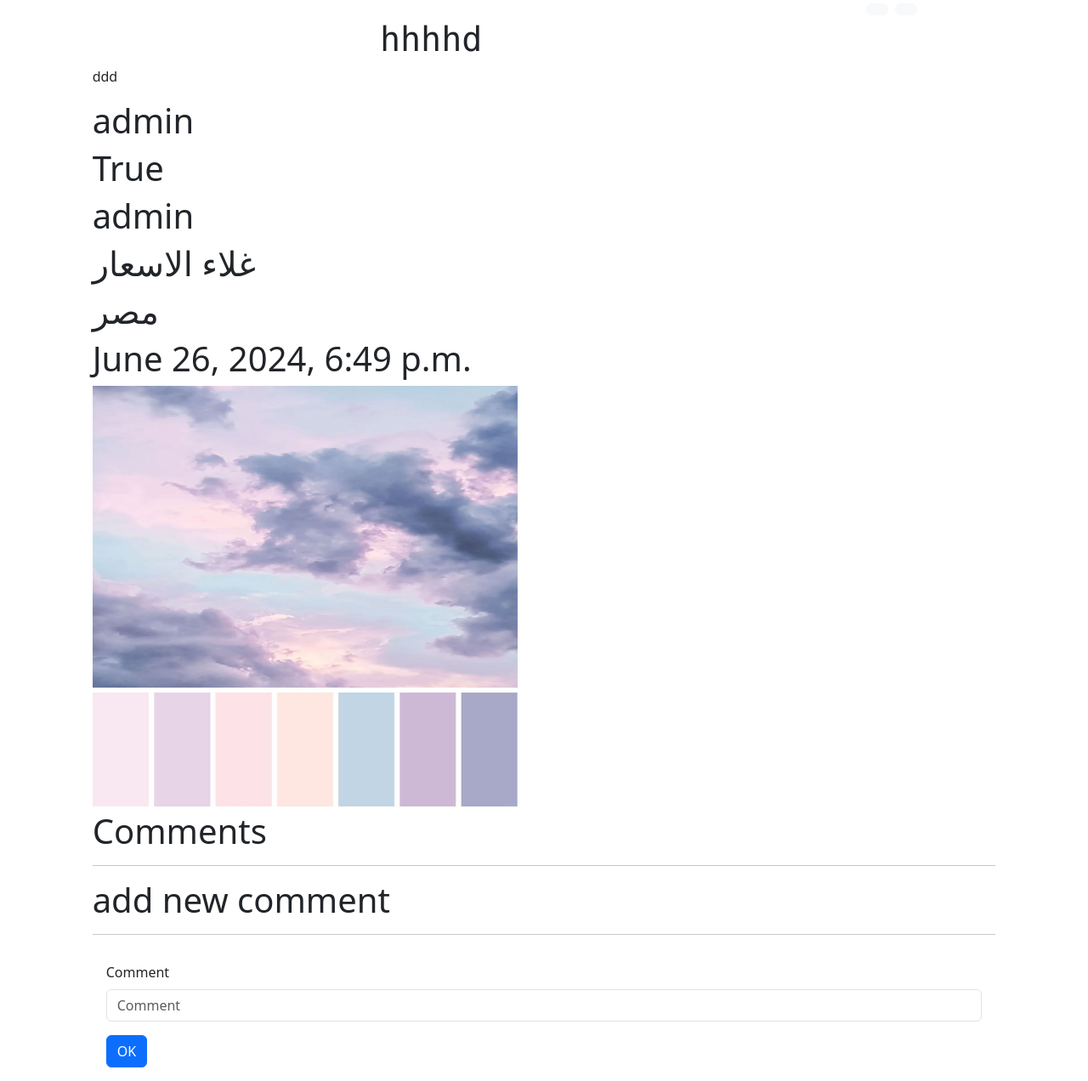
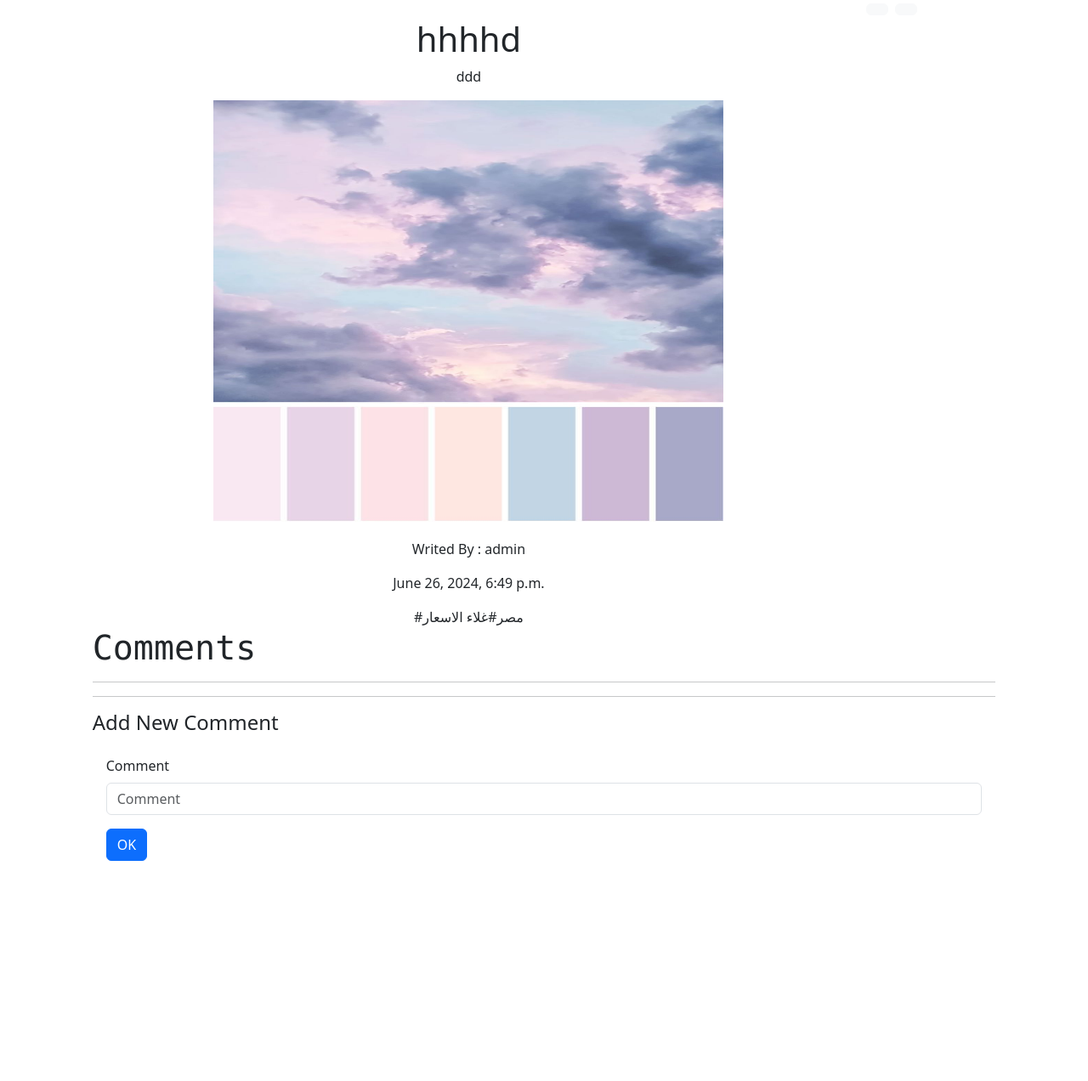
Before and after one commit to mohmagdy214/WonderBlog, a Django app: page /DJblog/4 in a window 1280 px wide. Shown: the part 56-1328 px from the top of the page at 85% size. After the commit the page ends 1069 px from the top, so only its background shows below. Run offline with Django 5.2, Linux system fonts and the light colour scheme; data comes from the database, SQL or seed files in the repository; both versions use the stored data as it was after the commit; parts of the project's set-up code (start-up, migrations or seed data) failed here and were passed over; some libraries are stand-ins or nearby versions.

Commit message:
add edit and delete to comment and make the page of post_detail with bootstrap and icons by fontawesome ... finish the site except redirect to post_id after edit or delete comment of post

```diff
--- a/DJblog/templates/post_detail.html
+++ b/DJblog/templates/post_detail.html
@@ -27,39 +27,39 @@
             <a href='/DJblog/{{post.id}}/edit' class="btn btn-light m-1"><i class="fa-solid fa-pen"></i></a>
             <a href='/DJblog/{{post.id}}/delete' class="btn btn-light m-1 " ><i class="fa-solid fa-trash"></i></a>
         </div>
-  <div class='col-lg-9'>
-    <h1 class="d-flex justify-content-center font-monospace ">{{post.title}}</h1>
-    <p>{{post.content}}</p>
-    <h1>{{post.writer}}</h1>
-    <h1>{{post.drafted}}</h1>
-    <h1>{{post.writer}}</h1>
+  <div class='col-lg-10'>
+    <h1 class="d-flex justify-content-center">{{post.title}}</h1>
+    <p class="d-flex justify-content-center">{{post.content}}</p>
+    <div class="d-flex justify-content-center">
+      <img  src="{{post.image.url}}" enctype='multipart/form-data' style="width: 600px;height:500px;">
+    </div>
+    <p class="d-flex justify-content-center mt-3">Writed By : {{post.writer}}</p>
+    <p class="d-flex justify-content-center">{{post.created_at}}</p>
+    <div class="d-flex justify-content-center">
     {% for tag in post.tags.all %}
-        <h1>{{tag}}</h1>
+        <span >#{{tag}}</span>
     {% endfor %}
-    <h1>{{post.created_at}}</h1>
-
-        <img src="{{post.image.url}}" enctype='multipart/form-data' style="width: 500px;height:500px;">
+  </div>
 </div>
-        <h1>Comments</h1>
+        <h1 class="d-flex justify-content-start font-monospace">Comments</h1>
         <hr>
         <ul>
         {% for comment in post_comments %}
             <li>
-                <h4>{{comment.comment}}</h4>
+                <p>"{{comment.comment}}" ({{comment.comment_writer}} - |{{comment.created_at}}|)
+                  <a href='/DJblog/{{post.id}}/edit_comment/{{comment.id}}'><i class="fa-solid fa-pen-to-square ms-5"></i></a>
+                  <a href='/DJblog/{{post.id}}/delete_comment/{{comment.id}}'><i class="fa-solid fa-trash fa-sm mx-1"></i></a>
+                </p>
             </li>
-
         {% endfor %}
         </ul>
-
-        <h1>add new comment</h1>
         <hr>
+        <h4>Add New Comment</h4>
         <form method="post" enctype="multipart/form-data" class="mx-3 py-3">
             {% csrf_token %}
             {% bootstrap_form form %}
             {% bootstrap_button button_type="submit" content="OK" %}
         </form>
-
-
         </div>
     </div>
     <script src="https://cdn.jsdelivr.net/npm/bootstrap@5.3.3/dist/js/bootstrap.bundle.min.js" integrity="sha384-YvpcrYf0tY3lHB60NNkmXc5s9fDVZLESaAA55NDzOxhy9GkcIdslK1eN7N6jIeHz" crossorigin="anonymous"></script>
--- a/DJblog/urls.py
+++ b/DJblog/urls.py
@@ -1,5 +1,5 @@
 from django.urls import path
-from .views import PostList , post_detail , post_new , post_edit , post_delete
+from .views import PostList , post_detail , post_new , post_edit , post_delete , comment_edit , comment_delete
 
 urlpatterns = [
     path('',PostList.as_view()),
@@ -7,4 +7,6 @@
     path('new',post_new),
     path('<int:post_id>/edit',post_edit),
     path('<int:post_id>/delete',post_delete),
+    path('<int:post_id>/edit_comment/<int:comment_id>',comment_edit),
+    path('<int:post_id>/delete_comment/<int:comment_id>',comment_delete),
 ]
--- a/DJblog/views.py
+++ b/DJblog/views.py
@@ -63,3 +63,26 @@
     post = Post.objects.get(id=post_id)
     post.delete()
     return redirect('/DJblog/')
+
+
+def comment_edit(request,comment_id,post_id):
+    data = Post.objects.get(id=post_id)
+    comment_data = Comment.objects.get(id=comment_id,post=data)
+    if request.method == 'POST':
+        form = CommentForm(request.POST,request.FILES,instance=comment_data)
+        if form.is_valid():
+            myform = form.save(commit=False)
+            myform.writer = request.user
+            myform = form.save()
+            form = CommentForm()
+        return redirect ('/DJblog/')
+    else:
+        form = CommentForm(instance=comment_data)
+    return render(request,'post_detail.html',{'form':form})
+
+
+def comment_delete(request,post_id,comment_id):
+    post = Post.objects.get(id=post_id)
+    comment = Comment.objects.get(id=comment_id,post=post)
+    comment.delete()
+    return redirect('/DJblog/')
```
Also changed, not shown: DJblog/templates/post_edit.html (line endings or trailing spaces), db.sqlite3.
